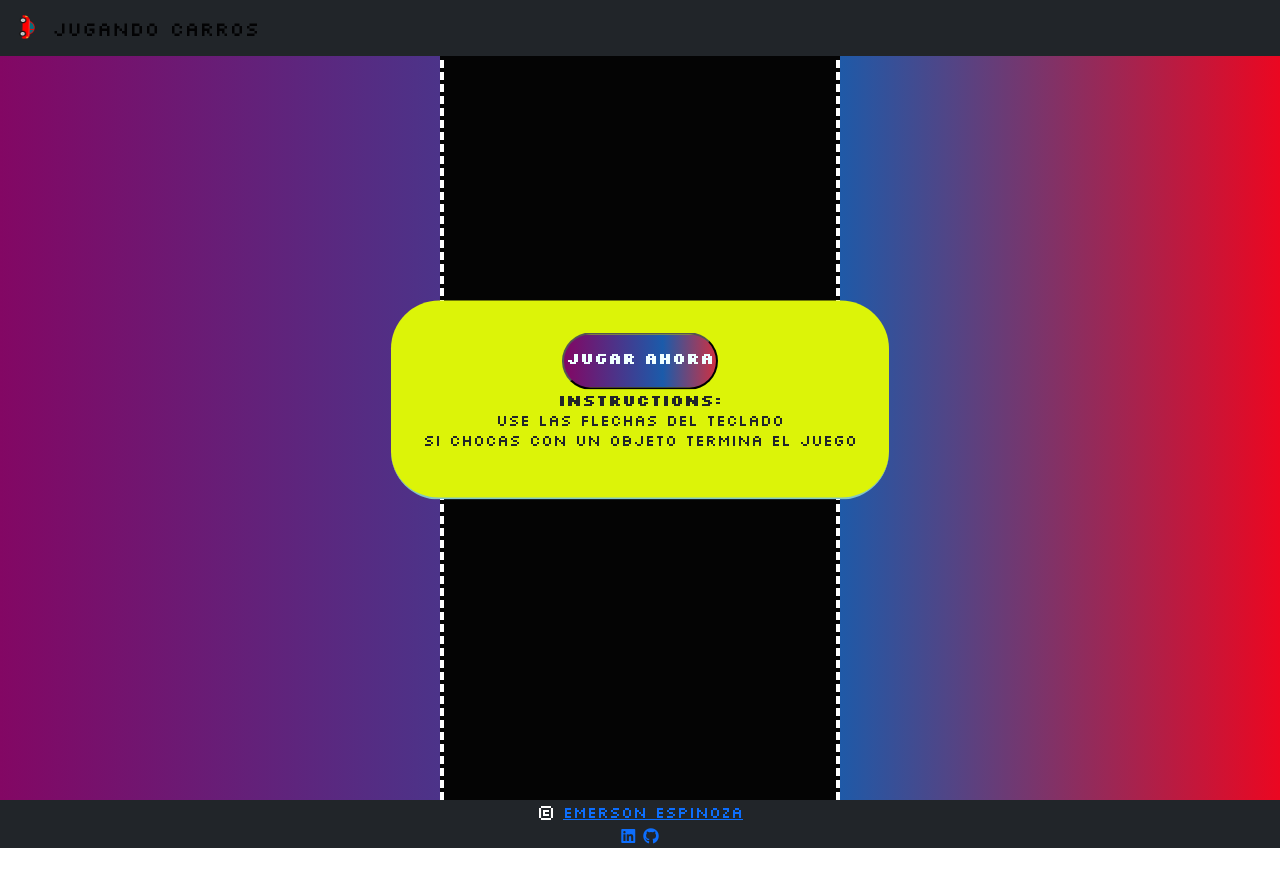
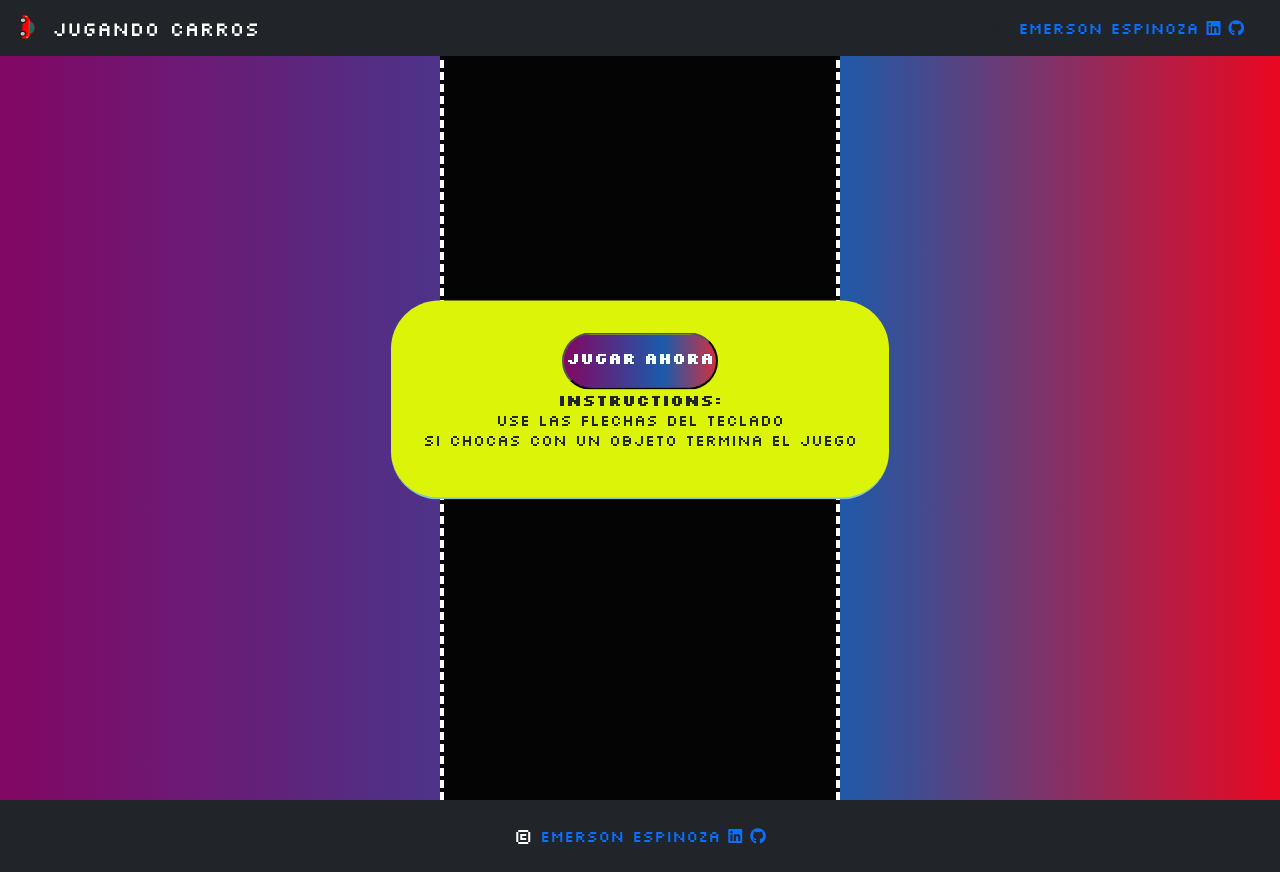
Before and after one commit to emersonxinay/juego_de_carros, a plain HTML site: page index.html in a window 1280 px wide. Before the commit the page ends 848 px from the top, so only its background shows below. Drawn offline with nearby package versions, Linux system fonts and the light colour scheme.

Commit message:
modif name index

```diff
--- a/assets/css/inicio.css
+++ b/assets/css/inicio.css
@@ -5,6 +5,7 @@
   /* font-family: Arial, Helvetica, sans-serif; */
 
 }
+
 .game{
 /* background-image: url(bg.jpg);   */
 
@@ -103,3 +104,8 @@ background-size: 100% 100%;
   position: absolute;
   margin-left: 195px;
 }
+
+.nombre {
+  text-decoration: none;
+  list-style: none;
+}
--- a/inicio.html
+++ b/index.html
@@ -24,13 +24,24 @@
 
 <body>
   <!-- cabecera de pagina -->
-  <nav class="navbar navbar-light bg-dark fixed-top">
+  <nav class="navbar navbar-light bg-dark fixed-top ">
     <div class="container-fluid">
-      <a class="navbar-brand" href="#">
+      <a class="navbar-brand text-white" href="#">
         <img src="assets/img/card_ida.png" alt="" width="30" height="24" class="d-inline-block align-text-top">
         Jugando Carros
       </a>
+      <div class="text-end px-4">© <a href="http://emersonespinoza.com" class="nombre" target="_blank"
+          rel="noopener noreferrer">
+          Emerson
+          Espinoza</a>
+
+        <a href="https://www.linkedin.com/in/emersonespinozaaguirre/" target="_blank" rel="noopener noreferrer"><i
+            class="fa-brands fa-linkedin"></i></a>
+        <a href="https://github.com/emersonxinay" target="_blank" rel="noopener noreferrer"><i
+            class="fa-brands fa-github"></i></a>
+      </div>
     </div>
+
   </nav>
 
   <!-- seccion del juego -->
@@ -46,14 +57,15 @@
     <div class="gameArea"></div>
   </div>
   <!-- pie de pagina -->
-  <footer class="text-center bg-dark text-white">
-    <div>© <a href="http://emersonespinoza.com" target="_blank" rel="noopener noreferrer"> Emerson Espinoza</a></div>
+  <footer class="text-center bg-dark text-white py-4">
+    <div>© <a href="http://emersonespinoza.com" class="nombre" target="_blank" rel="noopener noreferrer"> Emerson
+        Espinoza</a>
 
-    <a href="https://www.linkedin.com/in/emersonespinozaaguirre/" target="_blank" rel="noopener noreferrer"><i
-        class="fa-brands fa-linkedin"></i></a>
-    <a href="https://github.com/emersonxinay" target="_blank" rel="noopener noreferrer"><i
-        class="fa-brands fa-github"></i></a>
-
+      <a href="https://www.linkedin.com/in/emersonespinozaaguirre/" target="_blank" rel="noopener noreferrer"><i
+          class="fa-brands fa-linkedin"></i></a>
+      <a href="https://github.com/emersonxinay" target="_blank" rel="noopener noreferrer"><i
+          class="fa-brands fa-github"></i></a>
+    </div>
   </footer>
 
   <!-- todos los scripts -->
```
Also changed, not shown: 2 other files.
